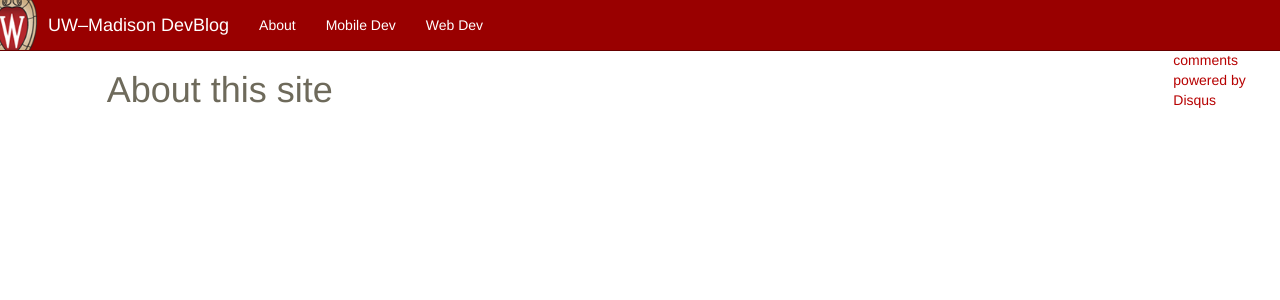
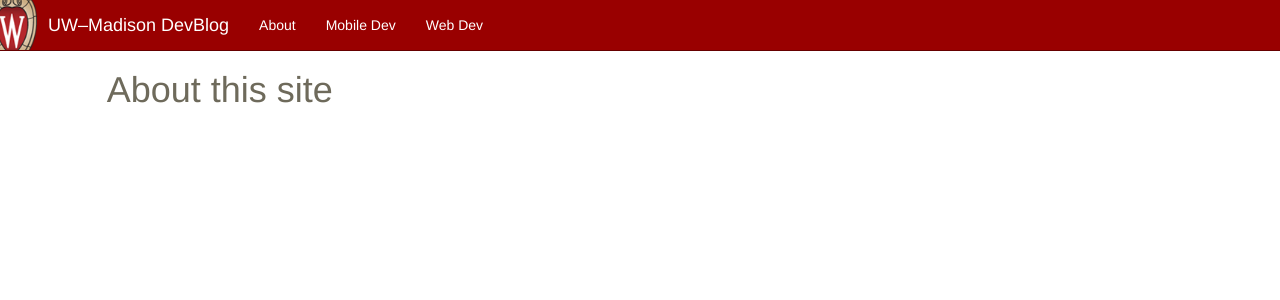
Before and after one commit to UWMadisonUcomm/devblog, a Jekyll site: the page built from about.markdown, in a window 1280 px wide. Shown: the top 300 px of the page. Built offline with Jekyll 4.4.1, drawn with Linux system fonts in a browser that asks for light colours; nearby versions of some CDN libraries; Markdown is read by kramdown in place of the engine named in the settings; comment, search, counter and statistics services are not loaded.

Commit message:
Only show comments and twitter share on post view

```diff
--- a/_includes/footer.html
+++ b/_includes/footer.html
@@ -9,6 +9,7 @@
 
   </script>
 
+  {% if page.path contains '_posts' %}
   <script type="text/javascript">
       /* * * CONFIGURATION VARIABLES: EDIT BEFORE PASTING INTO YOUR WEBPAGE * * */
       var disqus_shortname = 'uwdevblog'; // required: replace example with your forum shortname
@@ -22,6 +23,7 @@
   </script>
   <noscript>Please enable JavaScript to view the <a href="http://disqus.com/?ref_noscript">comments powered by Disqus.</a></noscript>
   <a href="http://disqus.com" class="dsq-brlink">comments powered by <span class="logo-disqus">Disqus</span></a>
+  {% endif %}
 
   </body>
 </html>
--- a/_includes/post.html
+++ b/_includes/post.html
@@ -24,10 +24,12 @@
       {% endif %}
     </div>
   </div>
+  {% unless page.archive_page %}
   <footer class="row">
     <div class="col-sm-8 col-sm-offset-2">
     <a href="https://twitter.com/share" class="twitter-share-button" data-size="large" data-count="none">Tweet</a>
     <script>!function(d,s,id){var js,fjs=d.getElementsByTagName(s)[0],p=/^http:/.test(d.location)?'http':'https';if(!d.getElementById(id)){js=d.createElement(s);js.id=id;js.src=p+'://platform.twitter.com/widgets.js';fjs.parentNode.insertBefore(js,fjs);}}(document, 'script', 'twitter-wjs');</script>
     </div>
   </footer>
+  {% endunless %}
 </article>
```
